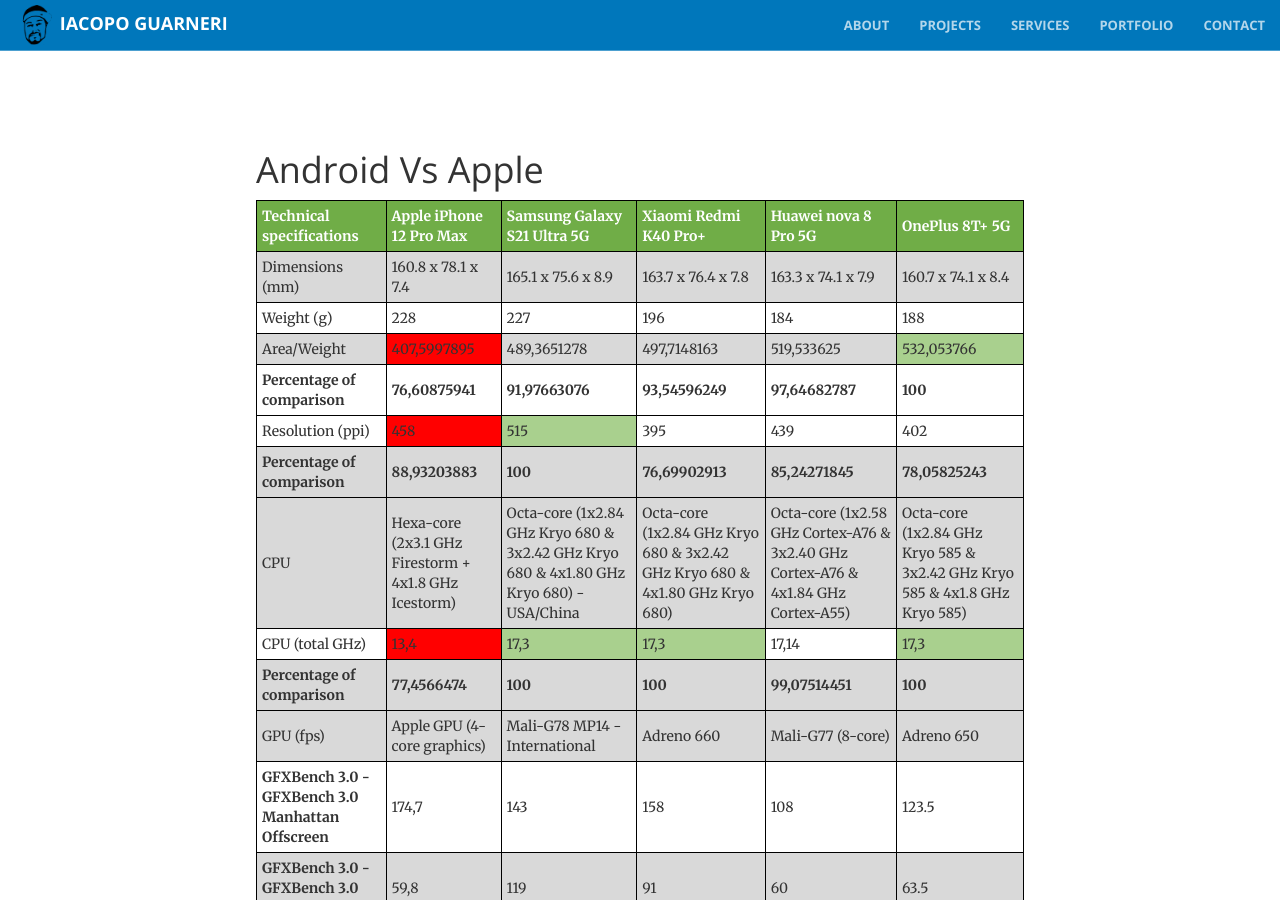
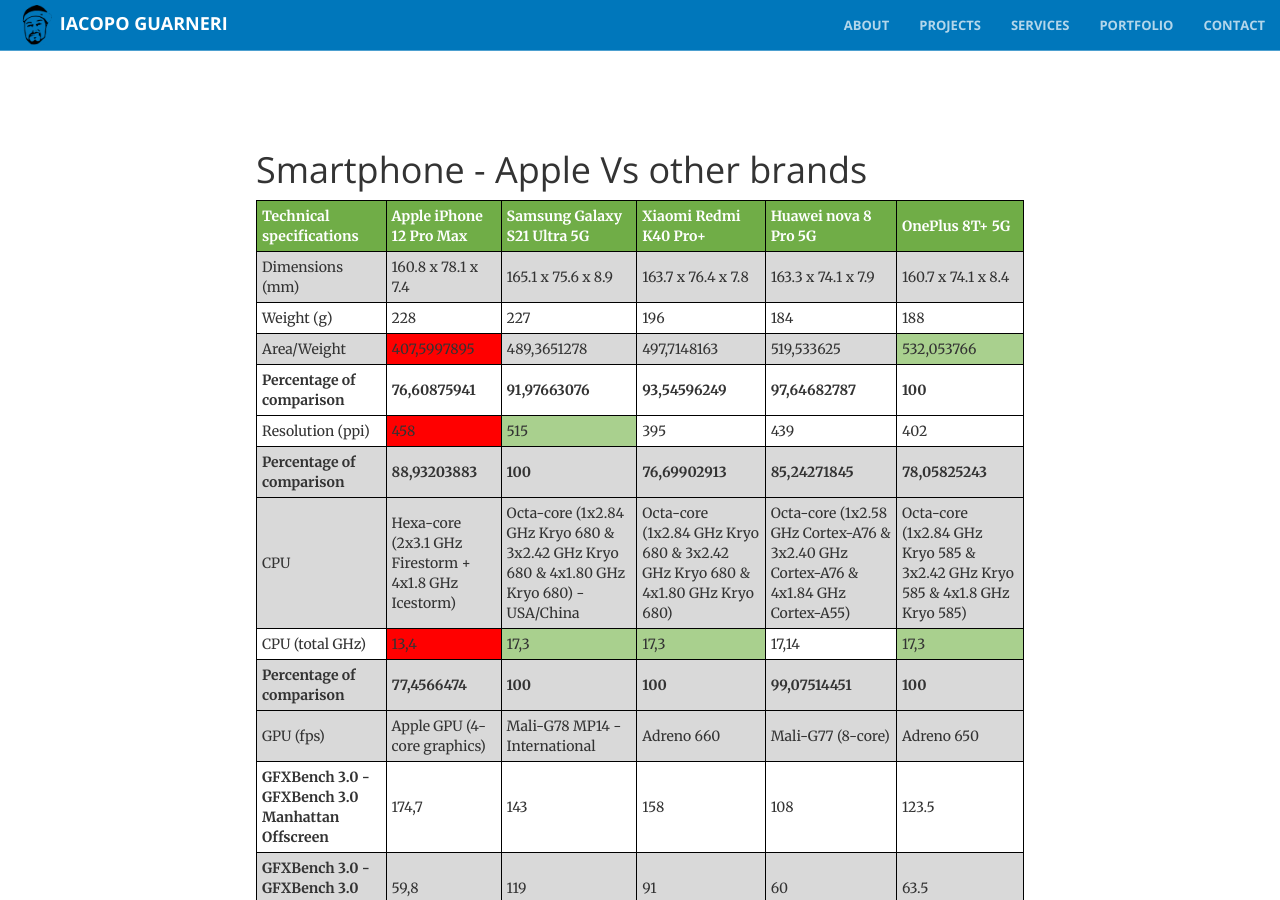
Before and after one commit to iacoposk8/iacoposk8.github.io, a Jekyll site: the page built from projects/apple/index.html, in a window 1280 px wide and 900 px high. Built offline with Jekyll 4.4.1, drawn with Linux system fonts in a browser that asks for light colours.

Commit message:
Update index.html

```diff
--- a/projects/apple/index.html
+++ b/projects/apple/index.html
@@ -1,6 +1,6 @@
 ---
 layout: default
-title: Android Vs Apple
+title: Smartphone - Apple Vs other brands
 ---
 
 <style>
@@ -19,7 +19,7 @@
 	}
 </style>
 
-<h1>Android Vs Apple</h1>
+<h1>Smartphone - Apple Vs other brands</h1>
 
 <table style="border-collapse: collapse;">
 <tbody>
```
